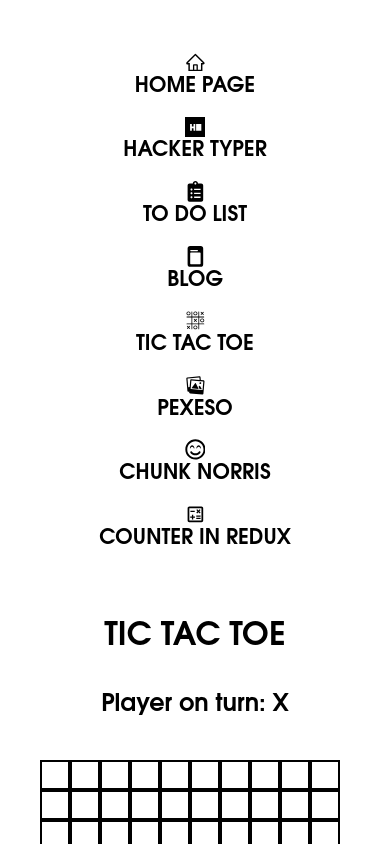
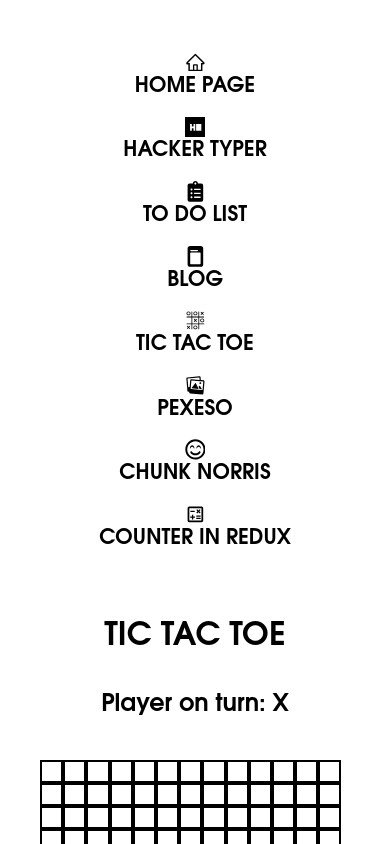
Before and after one commit to matusgrulik/ita-matus-grulik, a React (Create React App) app: page /tictactoe in a window 390 px wide. Shown: the top 844 px of the page. Built offline with nearby package versions, Linux system fonts and the light colour scheme.

Commit message:
TTT resize for mobile

```diff
--- a/src/TicTacToe/Components/Square.tsx
+++ b/src/TicTacToe/Components/Square.tsx
@@ -10,16 +10,13 @@ const DivWrapper = styled.div`
   text-align: ${theme.textAlign};
   font-size: ${theme.fontSize};
   @media (max-width: 573px) {
-    width: 1.1em;
-    height: 1.1em;
+    font-size: 2.25rem;
   }
   @media (max-width: 512px) {
-    width: 0.9em;
-    height: 0.9em;
+    font-size: 1.8rem;
   }
   @media (max-width: 499px) {
-    width: 0.65em;
-    height: 0.65em;s
+    font-size: 1rem;
   }
 `;
 
```
